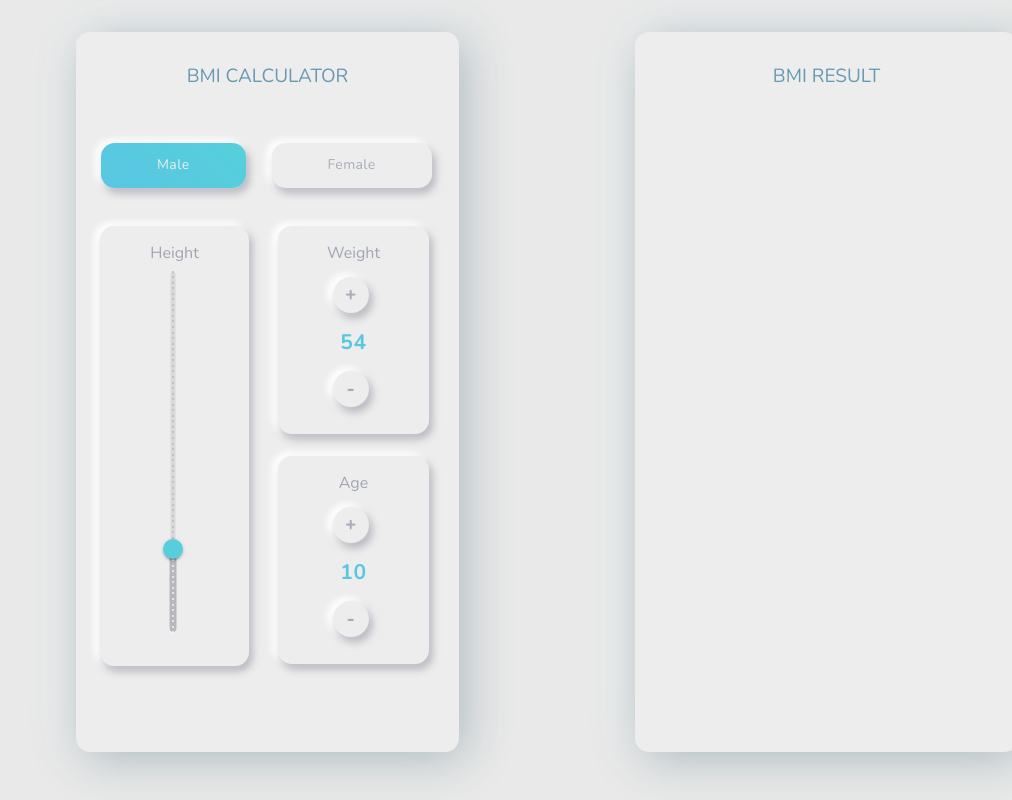
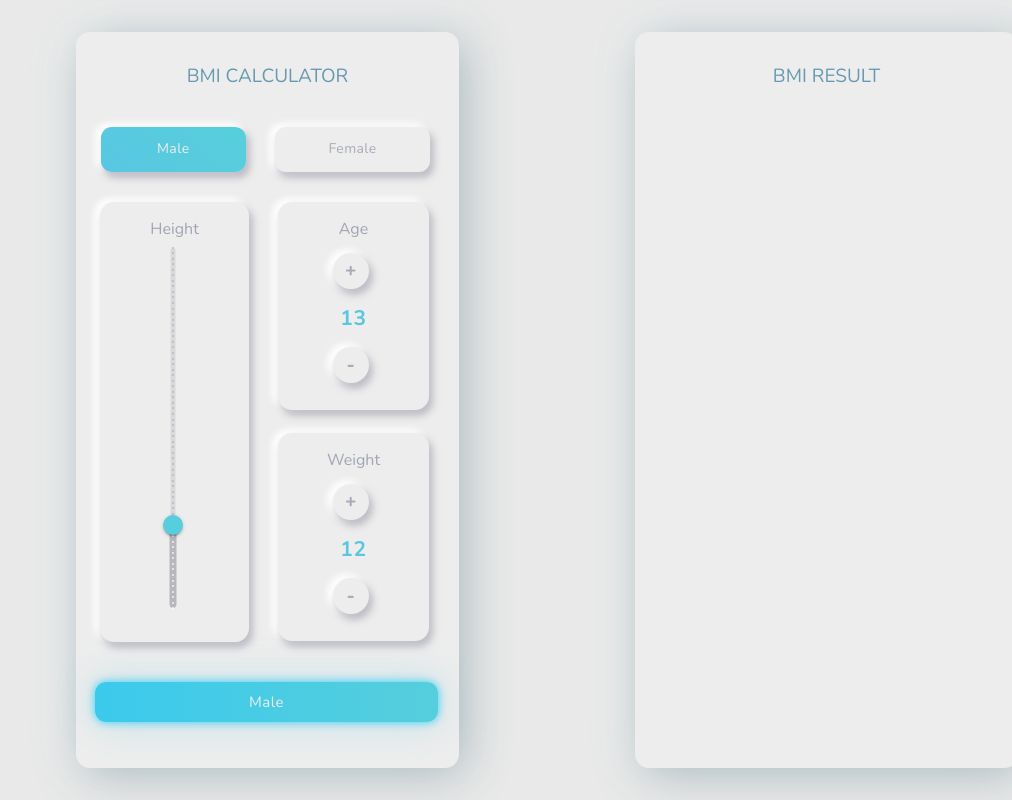
Before and after one commit to erfan-goodarzi/bmi-calculator, a React (Create React App) app: page / in a window 1280 px wide. Shown: the whole page, without its empty margins (268-1280 px from the left). Built offline with nearby package versions, Linux system fonts and the light colour scheme.

Commit message:
Add person info component

```diff
--- a/src/App.js
+++ b/src/App.js
@@ -1,17 +1,27 @@
 import { Box } from "@mui/system";
 import BmiBox from "./Component/Bmi-box";
-import AgeBox from "./container/material ui/AgeBox";
+
 import GlobalStyles from "./container/material ui/Global-style";
 import HeightBox from "./container/material ui/HeightBox";
 import SelectGender from "./container/material ui/SelectGander";
+import CalButton from "./container/material ui/CalButton";
+import { PersonAge, PersonWeight } from "./Component/PersonInfo";
 
 function App() {
+
   return (
     <div className="App">
-      <GlobalStyles/>
-      <Box sx={{display:'flex', mt: 4}}>
-      <BmiBox title="BMI CALCULATOR" gender={<SelectGender/>} height={<HeightBox/>} age={<AgeBox/>}/>
-      <BmiBox title="BMI RESULT" />
+      <GlobalStyles />
+      <Box sx={{ display: "flex", mt: 4 }}>
+        <BmiBox
+          title="BMI CALCULATOR"
+          gender={<SelectGender />}
+          height={<HeightBox />}
+          age={<PersonAge/>}
+          weight={<PersonWeight/>}
+          cal={<CalButton />}
+        />
+        <BmiBox title="BMI RESULT" />
       </Box>
     </div>
   );
--- a/src/Component/Bmi-box.jsx
+++ b/src/Component/Bmi-box.jsx
@@ -1,6 +1,6 @@
 import Box from "@mui/material/Box";
 
-export default function BmiBox(props) {
+export default function BmiBox({ title, gender, age, weight, height, cal }) {
   return (
     <Box
       sx={{
@@ -11,7 +11,7 @@ export default function BmiBox(props) {
         color: "#6799b0",
         background: " #EDEDED",
         boxShadow: "5px 5px 49px #a1b1b6, -5px -5px 49px #ffffff",
-        height: "90vh",
+        height: "92vh",
       }}
     >
       <Box
@@ -22,14 +22,17 @@ export default function BmiBox(props) {
           mt: "31px",
         }}
       >
-        {props.title}{" "}
+        {title}{" "}
       </Box>
-      <Box>{props.gender}</Box>
-      <Box sx={{ display: "flex" }}>
-        <Box>{props.height}</Box>
-        <Box>{props.age}</Box>
+      <Box>{gender}</Box>
+      <Box sx={{ display: "flex", mt: '40px' }}>
+        <Box>{height}</Box>
+        <Box sx={{ display: "grid" }}>
+          <Box>{age}</Box>
+          <Box>{weight}</Box>
+        </Box>
       </Box>
-
+      <Box>{cal}</Box>
     </Box>
   );
 }
--- a/src/Component/PersonInfo.js
+++ b/src/Component/PersonInfo.js
@@ -0,0 +1,52 @@
+import Box from "@mui/material/Box";
+import { useState } from "react";
+import {AgeBox,WeightBox} from "../container/material ui/AgeBox";
+
+export const PersonAge = () => {
+  const [age, setAge] = useState(13);
+
+  const AgeIncrementHandler = () => {
+    if (age < 100) {
+      setAge(age + 1);
+    }
+  };
+
+  const AgeDecrementHandler = () => {
+    if (age > 5) {
+      setAge(age - 1);
+    }
+  };
+
+  return (
+    <Box>
+      <AgeBox age={age} AgeIncrementHandler={AgeIncrementHandler} AgeDecrementHandler={AgeDecrementHandler} />
+    </Box>
+  );
+};
+
+
+export const PersonWeight = () => {
+
+  const [Weight, setWeight] = useState(12);
+
+
+  const WeightIncrementHandler = () => {
+    if (Weight < 300) {
+      setWeight(Weight + 1);
+    }
+  };
+
+  const WeightDecrementHandler = () => {
+    if (Weight > 10) {
+    setWeight(Weight - 1);
+    }
+  };
+
+
+
+  return (
+    <Box>
+      <WeightBox Weight={Weight} WeightIncrementHandler={WeightIncrementHandler} WeightDecrementHandler={WeightDecrementHandler} />
+    </Box>
+  );
+};
--- a/src/container/material ui/AgeBox.jsx
+++ b/src/container/material ui/AgeBox.jsx
@@ -1,35 +1,90 @@
 import Box from "@mui/material/Box";
-import { useState } from "react";
 import Button from "@mui/material/Button";
 
-export default function AgeBox() {
-  const [age, setAge] = useState(10);
-  const [Weight, setWeight] = useState(54);
+export const AgeBox = (props) => {
+  return (
+    <div>
+      <Box
+        sx={{
+          width: 151,
+          margin: "-16px 12px 38px 5px",
+          borderRadius: "14px",
+          color: "#6799b0",
+          background: " #EDEDED",
+          boxShadow: "3px 5px 7px 1px #908d9e80, -4px -2px 6px 2px #ffffff",
+          height: "26vh",
+        }}
+      >
+        <Box
+          sx={{
+            fontSize: "16px",
+            color: "#A1A5B2",
+            textAlign: "center",
+            fontWeight: "500",
+            pt: "16px",
+            mb: 1,
+          }}
+        >
+          Age
+        </Box>
+        <Box sx={{ display: "grid" }}>
+          <Button
+            sx={{
+              minWidth: "13px",
+              width: 36,
+              margin: "5px 55px",
+              background: "#EDEDED",
+              fontSize: "19px",
+              fontWeight: "800",
+              height: 36,
+              borderRadius: "50px",
+              color: "#A8ACB9",
+              boxShadow: "3px 5px 7px 1px #908d9e80, -4px -2px 6px 2px #ffffff",
+              "&:hover": {
+                color: "#56CFDB",
+              },
+            }}
+            onClick={props.AgeIncrementHandler}
+          >
+            +
+          </Button>
+          <Button
+            sx={{
+              fontSize: "21px",
+              fontWeight: "700",
+              color: "#59c7e2 !important",
+            }}
+            disabled
+          >
+            {props.age}
+          </Button>
+          <Button
+            sx={{
+              minWidth: "13px",
+              width: 36,
+              margin: "5px 55px",
+              background: "#EDEDED",
+              fontSize: "19px",
+              fontWeight: "800",
+              borderRadius: "50px",
+              height: 36,
+              color: "#A8ACB9",
+              boxShadow: "3px 5px 7px 1px #908d9e80, -4px -2px 6px 2px #ffffff",
+              "&:hover": {
+                color: "#56CFDB",
+              },
+            }}
+            onClick={props.AgeDecrementHandler}
+          >
+            -
+          </Button>
+        </Box>
+      </Box>
+    </div>
+  );
+};
 
-  const AgeIncrementHandler = () => {
-    if (age < 100) {
-      setAge(age + 1);
-    }
-  };
-
-  const AgeDecrementHandler = () => {
-    if (age > 5) {
-    setAge(age - 1);
-    }
-  };
-
-  const WeightIncrementHandler = () => {
-    if (Weight < 300) {
-      setWeight(Weight + 1);
-    }
-  };
-
-  const WeightDecrementHandler = () => {
-    if (Weight > 10) {
-    setWeight(Weight - 1);
-    }
-  };
-
+export const WeightBox = (props) => {
   return (
     <div>
       <Box
@@ -72,7 +127,7 @@ export default function AgeBox() {
                 color: "#56CFDB",
               },
             }}
-            onClick={WeightIncrementHandler}
+            onClick={props.WeightIncrementHandler}
           >
             +
           </Button>
@@ -84,7 +139,7 @@ export default function AgeBox() {
             }}
             disabled
           >
-            {Weight}
+            {props.Weight}
           </Button>
           <Button
             sx={{
@@ -102,86 +157,7 @@ export default function AgeBox() {
                 color: "#56CFDB",
               },
             }}
-            onClick={WeightDecrementHandler}
-          >
-            -
-          </Button>
-        </Box>
-      </Box>
-
-
-
-      <Box
-        sx={{
-          width: 151,
-          margin: "38px 5px",
-          borderRadius: "14px",
-          color: "#6799b0",
-          background: " #EDEDED",
-          boxShadow: "3px 5px 7px 1px #908d9e80, -4px -2px 6px 2px #ffffff",
-          height: "26vh",
-        }}
-      >
-        <Box
-          sx={{
-            fontSize: "16px",
-            color: "#A1A5B2",
-            textAlign: "center",
-            fontWeight: "500",
-            pt: "16px",
-            mb: 1,
-          }}
-        >
-          Age
-        </Box>
-        <Box sx={{ display: "grid" }}>
-          <Button
-            sx={{
-              minWidth: "13px",
-              width: 36,
-              margin: "5px 55px",
-              background: "#EDEDED",
-              fontSize: "19px",
-              fontWeight: "800",
-              height: 36,
-              borderRadius: "50px",
-              color: "#A8ACB9",
-              boxShadow: "3px 5px 7px 1px #908d9e80, -4px -2px 6px 2px #ffffff",
-              "&:hover": {
-                color: "#56CFDB",
-              },
-            }}
-            onClick={AgeIncrementHandler}
-          >
-            +
-          </Button>
-          <Button
-            sx={{
-              fontSize: "21px",
-              fontWeight: "700",
-              color: "#59c7e2 !important",
-            }}
-            disabled
-          >
-            {age}
-          </Button>
-          <Button
-            sx={{
-              minWidth: "13px",
-              width: 36,
-              margin: "5px 55px",
-              background: "#EDEDED",
-              fontSize: "19px",
-              fontWeight: "800",
-              borderRadius: "50px",
-              height: 36,
-              color: "#A8ACB9",
-              boxShadow: "3px 5px 7px 1px #908d9e80, -4px -2px 6px 2px #ffffff",
-              "&:hover": {
-                color: "#56CFDB",
-              },
-            }}
-            onClick={AgeDecrementHandler}
+            onClick={props.WeightDecrementHandler}
           >
             -
           </Button>
@@ -189,4 +165,4 @@ export default function AgeBox() {
       </Box>
     </div>
   );
-}
+};
--- /dev/null
+++ b/src/container/material ui/CalButton.js
@@ -0,0 +1,27 @@
+import Button from "@mui/material/Button";
+import Box from "@mui/material/Box";
+
+export default function CalButton() {
+  return (
+    <Box>
+      <Button
+        sx={{
+          background: "linear-gradient(85deg, #3bcaed, #56cedc)",
+          margin: "56px 19px",
+          padding: "7px 154px",
+          border: "none",
+          transition: "all 0.2s ease-in-out",
+          fontSize: "15px",
+          borderRadius: "11px !important",
+          color: "#EDEDED",
+          boxShadow: "0 0 10px #59c7e20a, 0 0 40px #59c7e24d, 0 0 10px #00cdffc9",
+          "&:hover": {
+            color: "#3f6b88",
+          },
+        }}
+      >
+        Male
+      </Button>
+    </Box>
+  );
+}
--- a/src/container/material ui/Global-style.js
+++ b/src/container/material ui/Global-style.js
@@ -17,6 +17,10 @@ const useStyles = makeStyles(() =>
       ".MuiSlider-thumb": {
         background: "#57cedd  !important",
       },
+     ".MuiButtonBase-root.MuiToggleButton-root.Mui-selected.MuiToggleButton-warning":{
+       color: '#0be9ff',
+       background: '#6799b0c7'
+     }
     },
   })
 );
--- a/src/container/material ui/SelectGander.js
+++ b/src/container/material ui/SelectGander.js
@@ -1,42 +1,64 @@
 import Box from "@mui/material/Box";
-import Button from "@mui/material/Button";
+// import Button from "@mui/material/Button";
+import ToggleButton from "@mui/material/ToggleButton";
+import ToggleButtonGroup from '@mui/material/ToggleButtonGroup';
+import { useState } from "react";
+
 
 export default function SelectGender() {
+  const [isAvtive, setIsActive] = useState(null);
+  const isActiveHandler = (event, newAlignment) => {
+    setIsActive(newAlignment);
+  };
+
   return (
-    <Box  sx={{margin:' 3rem 1rem',width: '100%'}}>
-      <Button
-
-
+    <Box sx={{ margin: " 2rem 1rem", width: "100%" }}>
+      <ToggleButtonGroup
+      color="warning"
+      value={isAvtive}
+      exclusive
+      onChange={isActiveHandler}
+      >
+        <ToggleButton
+          value="Male"
           sx={{
-        background: 'linear-gradient(45deg, #59C7E2, #56CFDB)',
+            background: "linear-gradient(45deg, #59C7E2, #56CFDB)",
             margin: "6px 9px",
-        padding: '10px 56px',
-        fontSize: '14px',
-        borderRadius: '14px',
-        color: '#EDEDED',
+            padding: "10px 56px",
+            border: 'none',
+            transition: 'all 0.2s ease-in-out',
+            fontSize: "14px",
+            borderRadius: "11px !important",
+            color: "#EDEDED",
             boxShadow: "3px 5px 7px 1px #908d9e80, -4px -2px 6px 2px #ffffff",
-        '&:hover': {
-          color: '#3f6b88',
-
-
-        }
+            "&:hover": {
+              color: "#3f6b88",
+            },
           }}
-      >Male</Button>
-      <Button
+        >
+          Male
+        </ToggleButton>
+        <ToggleButton
+         value="Female"
           sx={{
-          background: '#EDEDED',
-          padding: '10px 56px',
-          margin: "6px 17px",
-          fontSize: '14px',
-          borderRadius: '14px',
-          color: '#A8ACB9',
+            background: "#EDEDED",
+            padding: "10px 53px",
+            border: 'none',
+            transition: 'all 0.2s ease-in-out',
+            margin: "6px 20px !important",
+            fontSize: "14px",
+            borderRadius: "11px !important",
+            color: "#A8ACB9",
             boxShadow: "3px 5px 7px 1px #908d9e80, -4px -2px 6px 2px #ffffff",
-          '&:hover': {
-            color: '#56CFDB',
-
-          }
+            "&:hover": {
+              color: "#56CFDB",
+              background: '#9cd6e430',
+            },
           }}
-      >Female</Button>
+        >
+          Female
+        </ToggleButton>
+      </ToggleButtonGroup>
     </Box>
   );
 }
```
Lines whose indentation alone changed are shown as unchanged.
